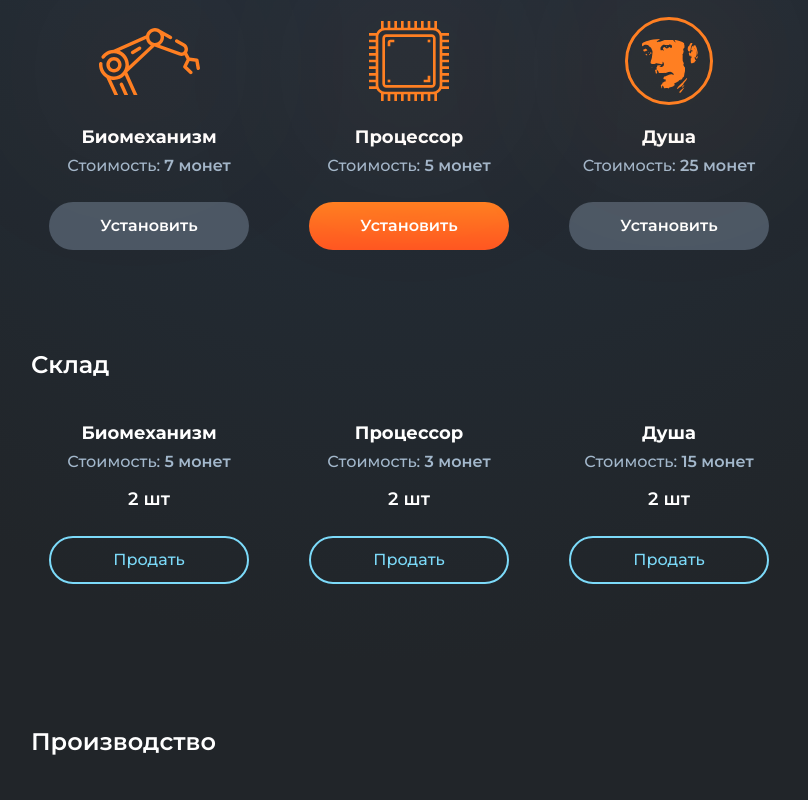
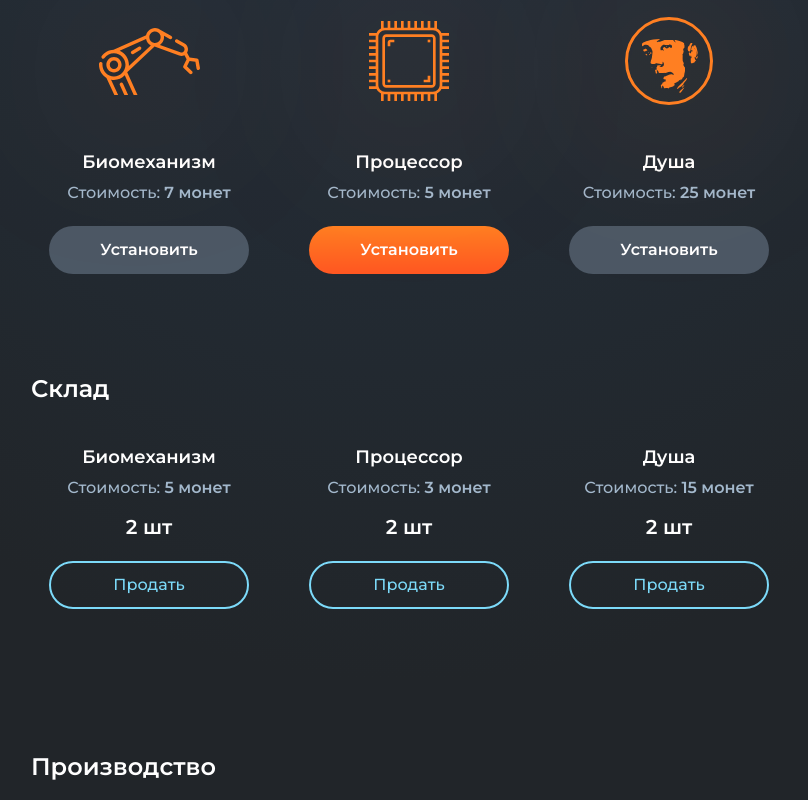
Before and after one commit to Warturbed/bio--v2, a Vue app: page / in a window 1280 px wide. Shown: the part 880-1680 px from the top of the page, without its empty margins (231-1039 px from the left). Built offline with nearby package versions, Linux system fonts and the light colour scheme.

Commit message:
fixing markup v2

```diff
--- a/src/App.vue
+++ b/src/App.vue
@@ -45,10 +45,11 @@ body {
 	--font-bold: 600 56px/72px var(--font-family);
 	--font-semibold: 600 32px/40px var(--font-family);
 
-	--font-info-bold: 700 20px/24px var(--font-family);
-	--font-info-regular: 600 20px/32px var(--font-family);
-	--font-info-sm: 500 20px/32px var(--font-family);
+	--font-info-bold: 700 24px/24px var(--font-family);
+	--font-info-regular: 600 24px/32px var(--font-family);
+	--font-info-sm: 500 24px/32px var(--font-family);
 
+  --font-text-big: 600 20px/24px var(--font-family);
 	--font-text-bold: 600 16px/24px var(--font-family);
 	--font-text-regular: 500 16px/24px var(--font-family);
 	--font-text-medium: 500 14px/20px var(--font-family);
@@ -69,7 +70,7 @@ body {
 		--font-semibold: 600 24px/32px var(--font-family);
 		--font-info-bold: 700 18px/24px var(--font-family);
 
-		--font-info-regular: 600 14px/20px var(--font-family);
+		--font-info-regular: 600 18px/24px var(--font-family);
 		--font-info-sm: 600 20px/24px var(--font-family);
 	}
 	// < 767
@@ -78,7 +79,7 @@ body {
 		--font-semibold: 600 24px/32px var(--font-family);
 
 		--font-info-bold: 700 18px/24px var(--font-family);
-		--font-info-regular: 600 14px/20px var(--font-family);
+		--font-info-regular: 600 18px/24px var(--font-family);
 		--font-info-sm: 600 18px/24px var(--font-family);
 	}
 }
--- a/src/components/MainWrapper.vue
+++ b/src/components/MainWrapper.vue
@@ -469,10 +469,12 @@ export default {
 }
 .banner {
 	grid-column: 1/8 span;
+  align-items: center;
 	padding: 71px 0 75px 0;
 	@media (min-width: 768px) and (max-width: 1023px) {
 		grid-column: 1/4 span;
 		padding: 55px 0 55px 0;
+    align-items: start;
 	}
 	@media (min-width: 1024px) and (max-width: 1919px) {
 		padding: 77px 0 65px 0;
@@ -506,6 +508,10 @@ export default {
 		font: var(--font-info-regular);
 		color: var(--color-grey);
 		padding-top: 24px;
+    @media (min-width: 768px) and (max-width: 1023px) {
+			font: var(--font-text-medium);
+      font-weight: 600;
+		}
 		@media (max-width: 767px) {
 			display: none;
 		}
@@ -549,7 +555,7 @@ export default {
 	&__list {
 		display: flex;
 		min-height: 20px;
-		margin: 60px 0 26px 7px;
+		margin: 60px 0 20px 7px;
 		@media (min-width: 768px) and (max-width: 1919px) {
 			margin: 39px 0 24px 7px;
 		}
@@ -634,7 +640,10 @@ export default {
 		font: var(--font-text-bold);
 		margin: 0 auto;
 		background: linear-gradient(180deg, #ff7f22 0%, #ff5722 100%);
-		margin-top: 24px;
+		margin-top: 22px;
+    @media (max-width: 1919px) {
+			margin-top: 21px;
+		}
 		width: 200px;
 		&:hover {
 			background: linear-gradient(0deg, #ff5722, #ff5722);
@@ -652,7 +661,7 @@ export default {
 	}
 	grid-column: 2/6 span;
 	@media (min-width: 768px) and (max-width: 1023px) {
-		padding: 55px 0 102px 0;
+		padding: 55px 0 90px 0;
 		grid-column: 1/4 span;
 	}
 	@media (max-width: 767px) {
@@ -668,7 +677,7 @@ export default {
 		border: 2px solid;
 		margin-top: 24px;
 		@media (min-width: 1024px) and (max-width: 1919px) {
-			margin-top: 28px;
+			margin-top: 22px;
 		}
 		&:hover {
 			color: #212529;
@@ -697,7 +706,7 @@ export default {
 			margin-right: 20px;
 		}
 		&__item:last-child {
-			margin-top: 35px;
+			margin-top: 43px;
 		}
 	}
 	@media (max-width: 767px) {
@@ -718,25 +727,35 @@ export default {
 		justify-content: center;
 		align-items: center;
 		height: 128px;
-		svg {
+    margin-bottom: 30px;
+    @media (max-width: 1919px) {
+			margin-bottom: 25px;
+		}
+    svg {
 			filter: drop-shadow(0px 8px 90px #ff7f22);
 		}
 	}
 	&__title {
-		font: var(--font-info-bold);
+		font: var(--font-text-big);
+    @media (max-width: 1919px) {
+			font: var(--font-info-regular);
+		}
 	}
 	&__text {
 		font: var(--font-text-regular);
 		color: var(--color-grey);
-		margin-top: 5px;
+		margin-top: 10px;
+    @media (max-width: 1919px) {
+			margin-top: 7px;
+		}
 	}
 	&__price {
 		font: var(--font-text-bold);
 		color: var(--color-grey);
 	}
 	&__counter {
-		font: var(--font-info-sm);
-		margin-top: 16px;
+		font: var(--font-text-big);
+		margin-top: 15px;
 	}
 }
 .production {
```
